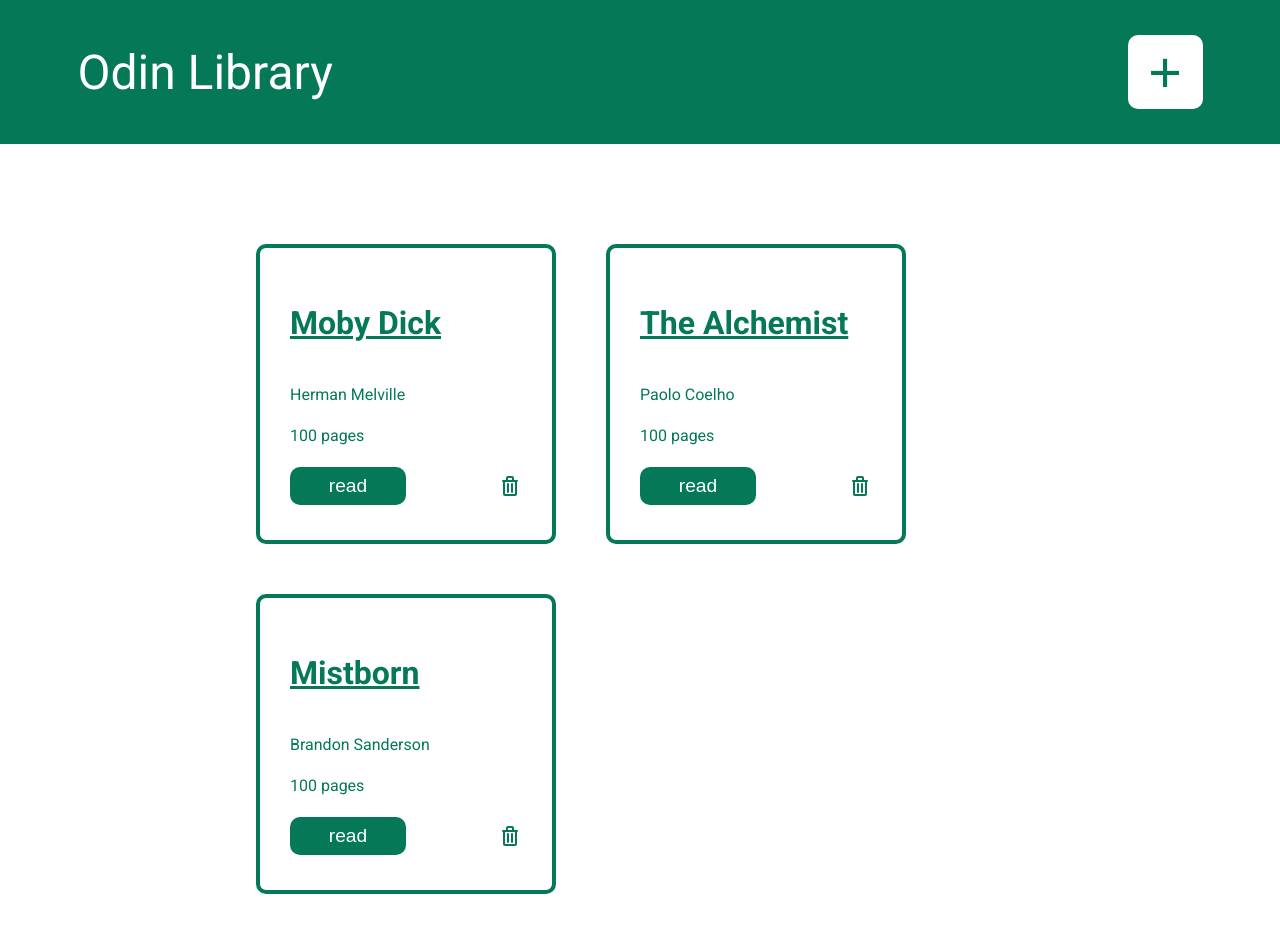
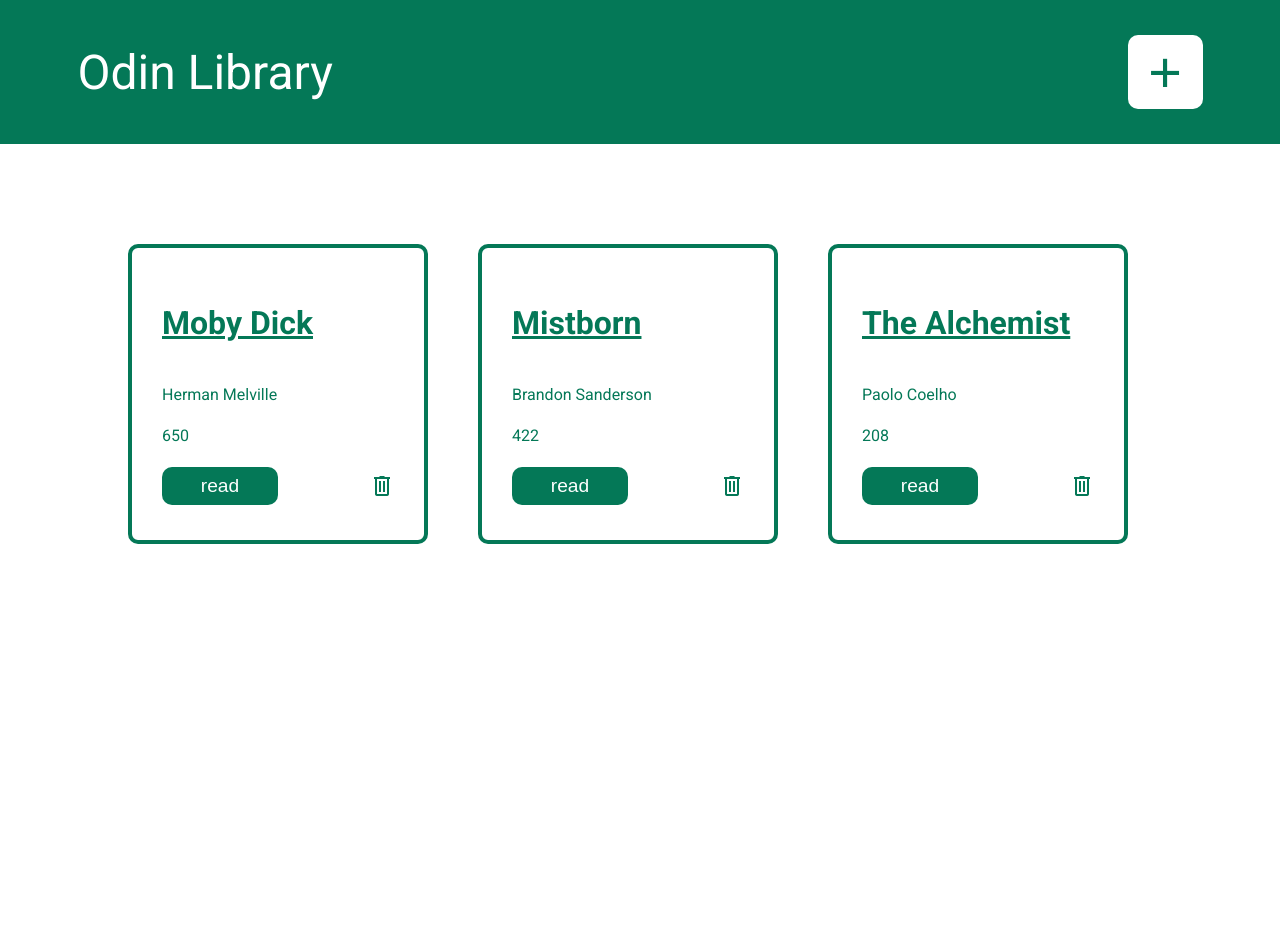
Before and after one commit to menachemlemmer/Library, a plain HTML site: page index.html in a window 1280 px wide. After the commit the page ends 800 px from the top, so only its background shows below. Drawn offline with Linux system fonts and the light colour scheme.

Commit message:
Complete library

```diff
--- a/index.html
+++ b/index.html
@@ -17,11 +17,11 @@
     <div class="hidden" id="modal">
       <div class="modalContent">
         <h2 class="title">Title</h2>
-        <input type="text" id="title" />
+        <input type="text" id="title" min="2" max="30" required />
         <h2 class="author">Author</h2>
-        <input type="text" id="author" />
+        <input type="text" id="author" min="2" max="30" required />
         <h2 class="pages">Pages</h2>
-        <input type="number" id="pages" />
+        <input type="number" id="pages" required />
         <div class="check">
           <h2 class="read">Read</h2>
           <input type="checkbox" id="read" />
@@ -34,82 +34,6 @@
       <p>Odin Library</p>
       <button id="add">+</button>
     </header>
-    <div class="main">
-      <div class="card">
-        <h1 class="title">Moby Dick</h1>
-        <p class="author">Herman Melville</p>
-        <p class="pages">100 pages</p>
-        <div class="buttons">
-          <button class="toggleRead">read</button>
-          <svg
-            class="w-6 h-6 text-gray-800 dark:text-white"
-            aria-hidden="true"
-            xmlns="http://www.w3.org/2000/svg"
-            width="24"
-            height="24"
-            fill="none"
-            viewBox="0 0 24 24"
-          >
-            <path
-              stroke="currentColor"
-              stroke-linecap="round"
-              stroke-linejoin="round"
-              stroke-width="2"
-              d="M5 7h14m-9 3v8m4-8v8M10 3h4a1 1 0 0 1 1 1v3H9V4a1 1 0 0 1 1-1ZM6 7h12v13a1 1 0 0 1-1 1H7a1 1 0 0 1-1-1V7Z"
-            />
-          </svg>
-        </div>
-      </div>
-      <div class="card">
-        <h1 class="title">The Alchemist</h1>
-        <p class="author">Paolo Coelho</p>
-        <p class="pages">100 pages</p>
-        <div class="buttons">
-          <button class="toggleRead">read</button>
-          <svg
-            class="w-6 h-6 text-gray-800 dark:text-white"
-            aria-hidden="true"
-            xmlns="http://www.w3.org/2000/svg"
-            width="24"
-            height="24"
-            fill="none"
-            viewBox="0 0 24 24"
-          >
-            <path
-              stroke="currentColor"
-              stroke-linecap="round"
-              stroke-linejoin="round"
-              stroke-width="2"
-              d="M5 7h14m-9 3v8m4-8v8M10 3h4a1 1 0 0 1 1 1v3H9V4a1 1 0 0 1 1-1ZM6 7h12v13a1 1 0 0 1-1 1H7a1 1 0 0 1-1-1V7Z"
-            />
-          </svg>
-        </div>
-      </div>
-      <div class="card">
-        <h1 class="title">Mistborn</h1>
-        <p class="author">Brandon Sanderson</p>
-        <p class="pages">100 pages</p>
-        <div class="buttons">
-          <button class="toggleRead">read</button>
-          <svg
-            class="w-6 h-6 text-gray-800 dark:text-white"
-            aria-hidden="true"
-            xmlns="http://www.w3.org/2000/svg"
-            width="24"
-            height="24"
-            fill="none"
-            viewBox="0 0 24 24"
-          >
-            <path
-              stroke="currentColor"
-              stroke-linecap="round"
-              stroke-linejoin="round"
-              stroke-width="2"
-              d="M5 7h14m-9 3v8m4-8v8M10 3h4a1 1 0 0 1 1 1v3H9V4a1 1 0 0 1 1-1ZM6 7h12v13a1 1 0 0 1-1 1H7a1 1 0 0 1-1-1V7Z"
-            />
-          </svg>
-        </div>
-      </div>
-    </div>
+    <div class="main"></div>
   </body>
 </html>
--- a/script.js
+++ b/script.js
@@ -0,0 +1,129 @@
+const myLibrary = [
+  {
+    title: "Moby Dick",
+    author: "Herman Melville",
+    pages: 650,
+    read: "read",
+  },
+  {
+    title: "Mistborn",
+    author: "Brandon Sanderson",
+    pages: 422,
+    read: "read",
+  },
+  {
+    title: "The Alchemist",
+    author: "Paolo Coelho",
+    pages: 208,
+    read: "read",
+  },
+];
+
+function Book(title, author, pages, read) {
+  this.title = title;
+  this.author = author;
+  this.pages = pages;
+  this.read = read;
+  this.info = function () {
+    return title + " by " + author + ", " + pages + " pages, " + read;
+  };
+}
+
+function addBookToLibrary(title, author, pages, read) {
+  let newObject = new Book(title, author, pages, read);
+  myLibrary.push(newObject);
+}
+
+const modal = document.querySelector("#modal");
+const overlay = document.querySelector(".overlay");
+const modalBtn = document.querySelector("#add");
+const submitBtn = document.querySelector(".submit");
+const readBtn = document.querySelector(".toggleRead");
+const main = document.querySelector(".main");
+
+const openModal = function () {
+  modal.classList.remove("hidden");
+  overlay.classList.remove("hidden");
+};
+
+const closeModal = function () {
+  modal.classList.add("hidden");
+  overlay.classList.add("hidden");
+};
+
+modalBtn.addEventListener("click", function () {
+  openModal();
+});
+
+overlay.addEventListener("click", function () {
+  closeModal();
+});
+
+submitBtn.addEventListener("click", function () {
+  let newAuthor = document.querySelector("#author").value;
+  let newTitle = document.querySelector("#title").value;
+  let newPages = document.querySelector("#pages").value;
+  let newRead;
+  if (document.querySelector("#read").checked == true) {
+    newRead = "read";
+  } else {
+    newRead = "unread";
+  }
+
+  if (newAuthor == "" || newTitle == "" || newPages == "") {
+    return;
+  }
+
+  addBookToLibrary(newTitle, newAuthor, newPages, newRead);
+  console.log(myLibrary);
+  closeModal();
+  main.innerHTML = "";
+  displayBooks(myLibrary);
+});
+
+function displayBooks(books) {
+  for (let i = 0; i < books.length; i++) {
+    const newCard = document.createElement("div");
+    const cardTitle = document.createElement("h1");
+    const cardAuthor = document.createElement("p");
+    const cardPages = document.createElement("p");
+    const buttons = document.createElement("div");
+    const cardRead = document.createElement("button");
+    const svg = document.createElement("img");
+    newCard.classList.add("card");
+    cardTitle.classList.add("title");
+    cardAuthor.classList.add("author");
+    cardPages.classList.add("pages");
+    buttons.classList.add("buttons");
+    cardRead.classList.add("toggleRead");
+    cardTitle.textContent = books[i].title;
+    cardAuthor.textContent = books[i].author;
+    cardPages.textContent = books[i].pages;
+    cardRead.textContent = books[i].read;
+    svg.src = "icons8-trash-24 (1).png";
+    newCard.appendChild(cardTitle);
+    newCard.appendChild(cardAuthor);
+    newCard.appendChild(cardPages);
+    newCard.appendChild(buttons);
+    buttons.appendChild(cardRead);
+    buttons.appendChild(svg);
+    main.appendChild(newCard);
+    newCard.setAttribute("index", i);
+    svg.addEventListener("click", () => {
+      myLibrary.splice(newCard.getAttribute("index"), 1);
+      main.innerHTML = "";
+      displayBooks(myLibrary);
+    });
+    cardRead.addEventListener("click", (e) => {
+      cardRead.classList.toggle("unread");
+      if (myLibrary[newCard.getAttribute("index")].read == "read") {
+        myLibrary[newCard.getAttribute("index")].read = "unread";
+        cardRead.textContent = "unread";
+      } else {
+        myLibrary[newCard.getAttribute("index")].read = "read";
+        cardRead.textContent = "read";
+      }
+    });
+  }
+}
+displayBooks(myLibrary);
--- a/styles.css
+++ b/styles.css
@@ -80,7 +80,7 @@ h2 {
 }
 
 .main {
-  margin: 100px 20%;
+  margin: 100px 10%;
   display: grid;
   grid-template-columns: repeat(auto-fit, minmax(150px, 300px));
   grid-auto-rows: 300px;
@@ -109,7 +109,8 @@ h2 {
 }
 
 .toggleRead:hover,
-.submit:hover {
+.submit:hover,
+.unread {
   background-color: white;
   color: #047857;
   border: 2px solid #047857;
@@ -171,3 +172,14 @@ h2 {
 .hidden {
   display: none;
 }
+
+img {
+  height: 24px;
+  width: 24px;
+  transition: 0.3s ease;
+}
+
+img:hover {
+  height: 26px;
+  width: 26px;
+}
```
Also changed, not shown: icons8-trash-24 (1).png (added), 1 other file.
